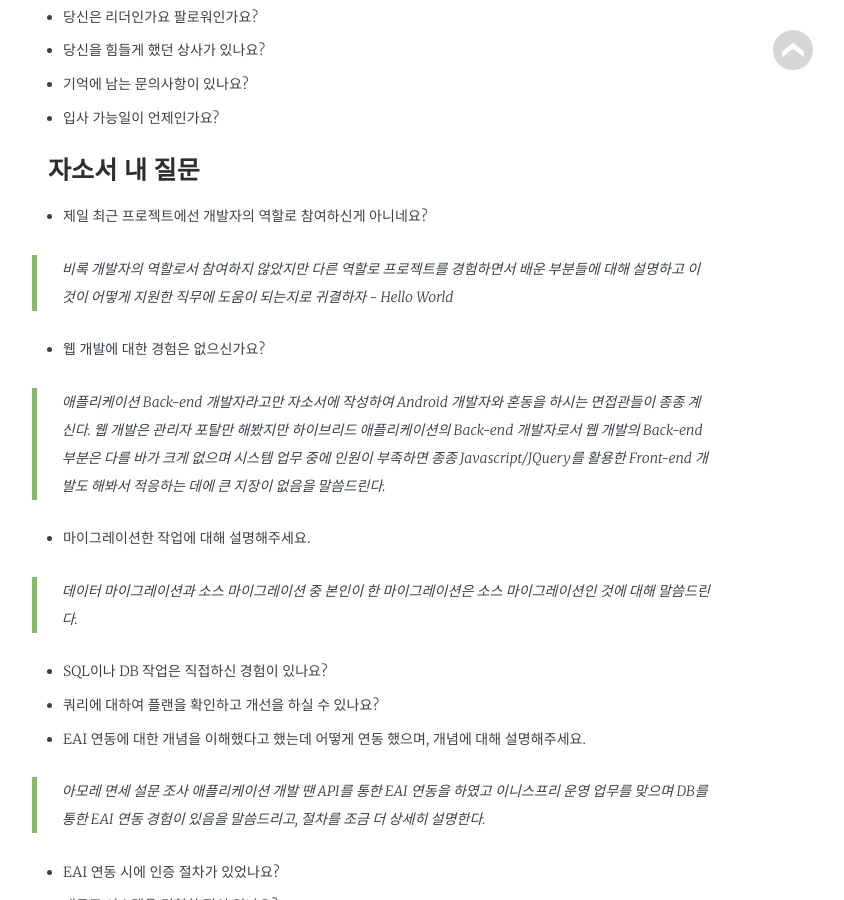
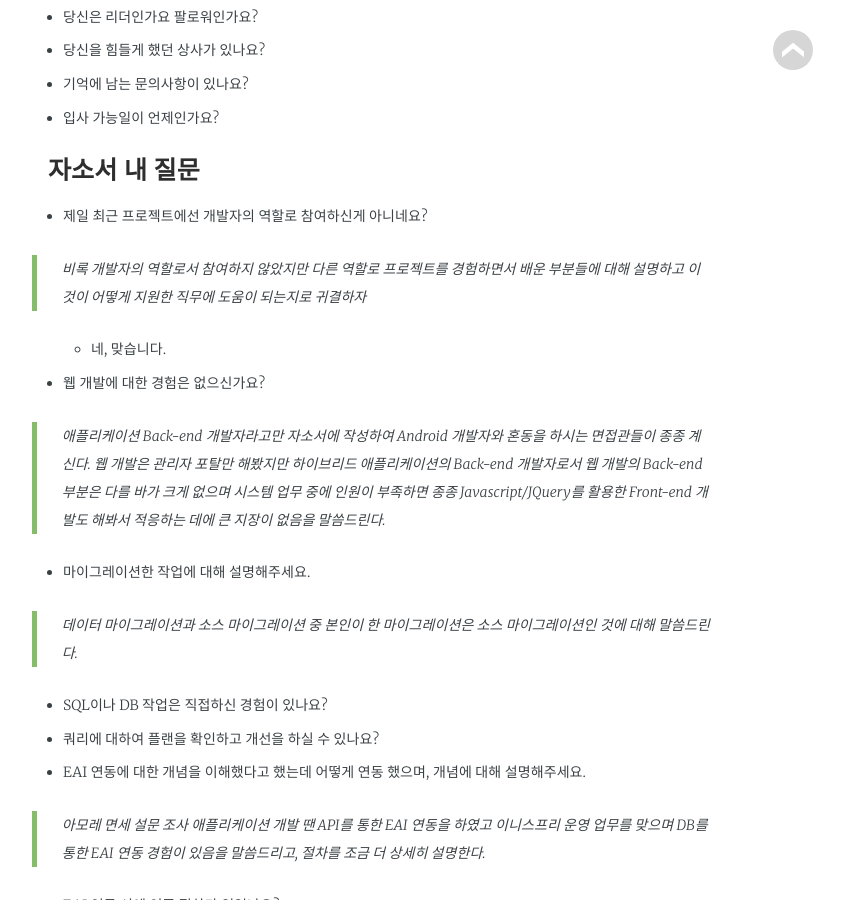
Before and after one commit to rmsdud2435/geunny-blog, a Jekyll site: the page built from _posts/2021-09-12-Interview_20210912.md, in a window 1280 px wide and 900 px high, scrolled down 1836 px. Shown: the whole window, without its empty margins (267-1111 px from the left). Built offline with Jekyll 4.4.1, drawn with Linux system fonts in a browser that asks for light colours; some web fonts are replaced.

Commit message:
update content

```diff
--- a/_posts/2021-09-12-Interview_20210912.md
+++ b/_posts/2021-09-12-Interview_20210912.md
@@ -74,7 +74,7 @@ comments:          true
 
  - 제일 최근 프로젝트에선 개발자의 역할로 참여하신게 아니네요?
     > 비록 개발자의 역할로서 참여하지 않았지만 다른 역할로 프로젝트를 경험하면서 배운 부분들에 대해 설명하고 이것이 어떻게 지원한 직무에 도움이 되는지로 귀결하자
-       - Hello World
+    - 네, 맞습니다.
 
  - 웹 개발에 대한 경험은 없으신가요?
     > 애플리케이션 Back-end 개발자라고만 자소서에 작성하여 Android 개발자와 혼동을 하시는 면접관들이 종종 계신다. 웹 개발은 관리자 포탈만 해봤지만 하이브리드 애플리케이션의 Back-end 개발자로서 웹 개발의 Back-end 부분은 다를 바가 크게 없으며 시스템 업무 중에 인원이 부족하면 종종 Javascript/JQuery를 활용한 Front-end 개발도 해봐서 적응하는 데에 큰 지장이 없음을 말씀드린다.
```
